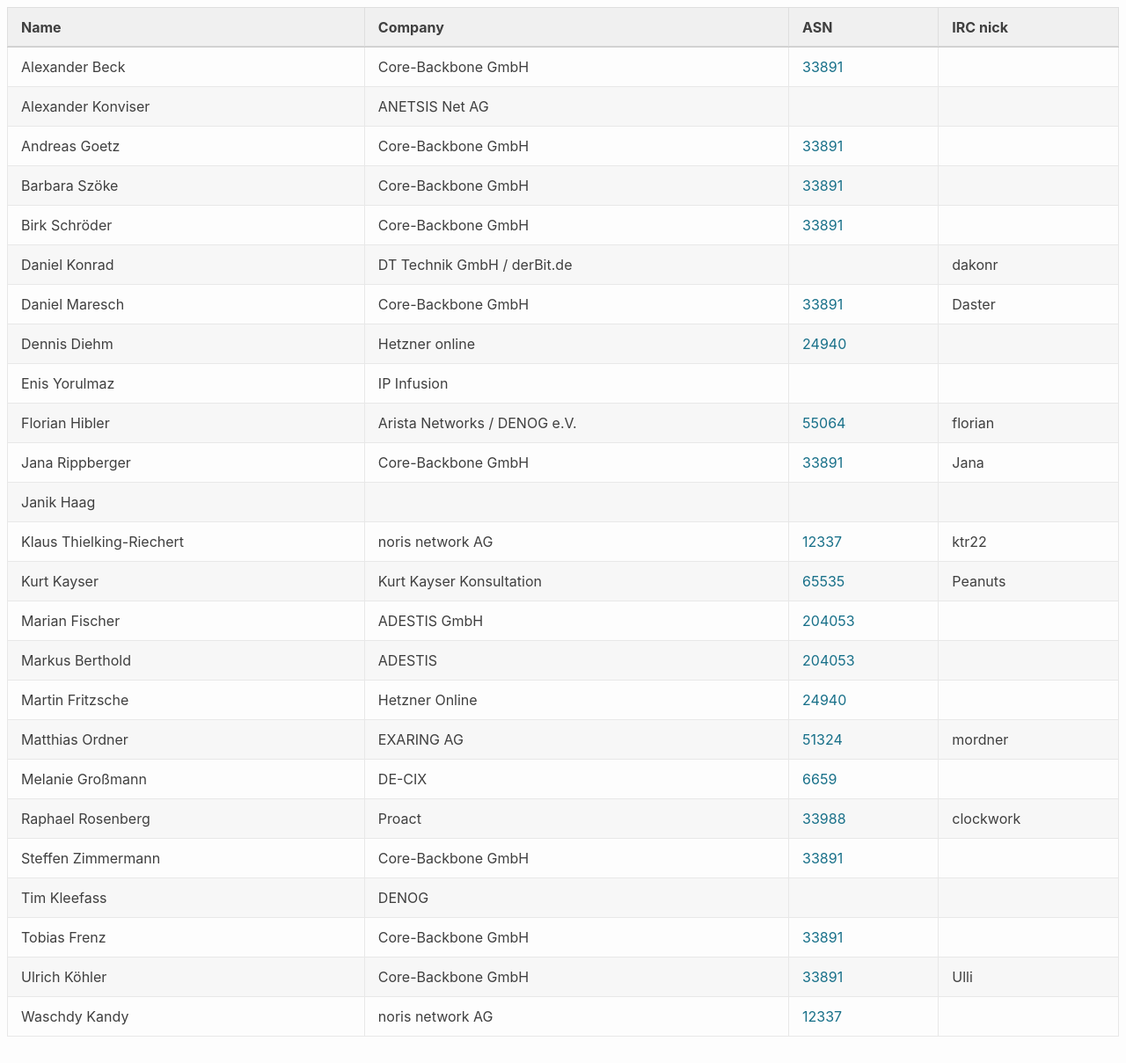
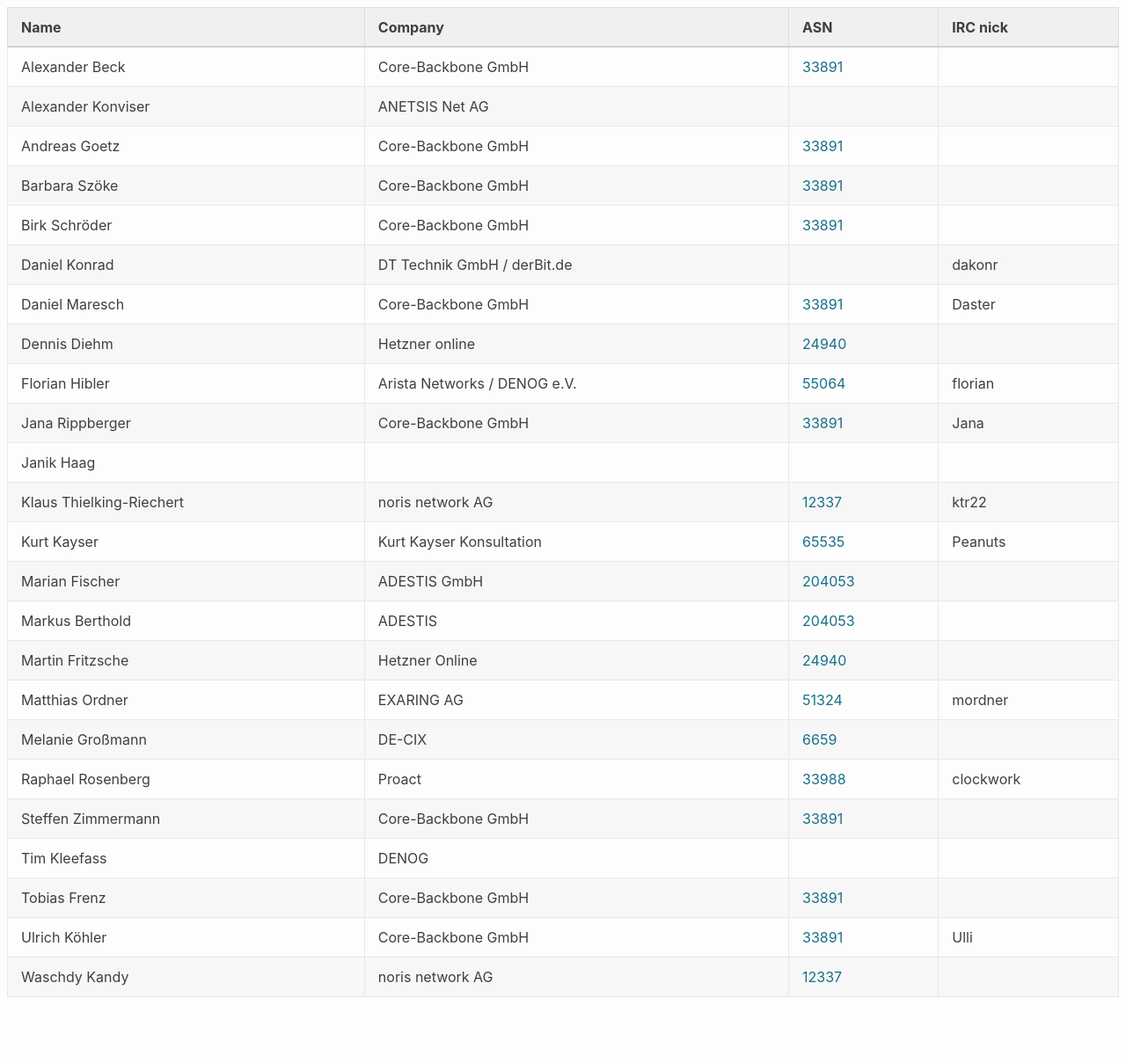
Before and after one commit to denog/pretix-attendeelist, a Jekyll site: the page built from meetup2023_05/index.markdown, in a window 1280 px wide and 1209 px high. Shown: the whole window at 88% size. Built offline with Jekyll 4.4.1, drawn with Linux system fonts in a browser that asks for light colours.

Commit message:
Latest data: Wed Sep 13 18:10:30 UTC 2023

```diff
--- a/_data/attendees_denog_meetup_2023_05.json
+++ b/_data/attendees_denog_meetup_2023_05.json
@@ -46,12 +46,6 @@
     "company": "Hetzner online",
     "irc": null,
     "asn": "24940"
-  },
-  {
-    "name": "Enis Yorulmaz",
-    "company": "IP Infusion",
-    "irc": null,
-    "asn": null
   },
   {
     "name": "Florian Hibler",
```
